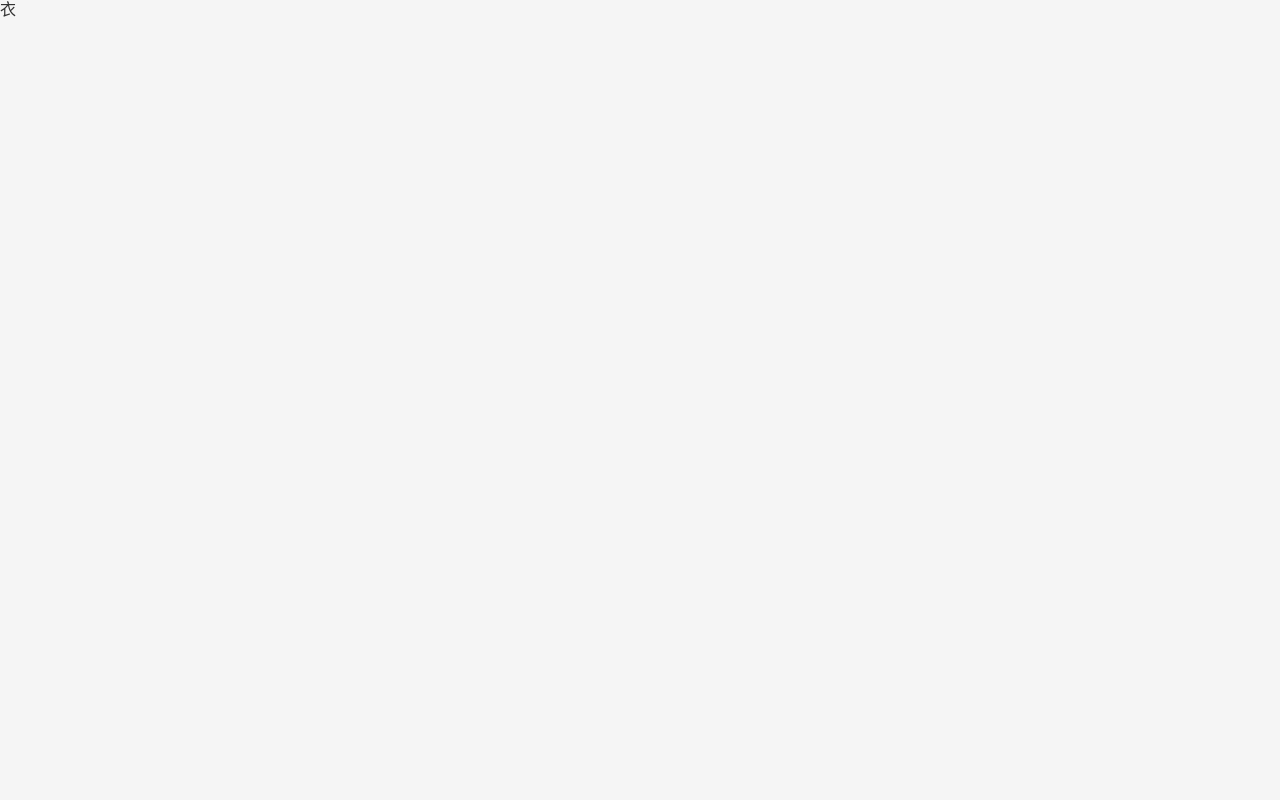
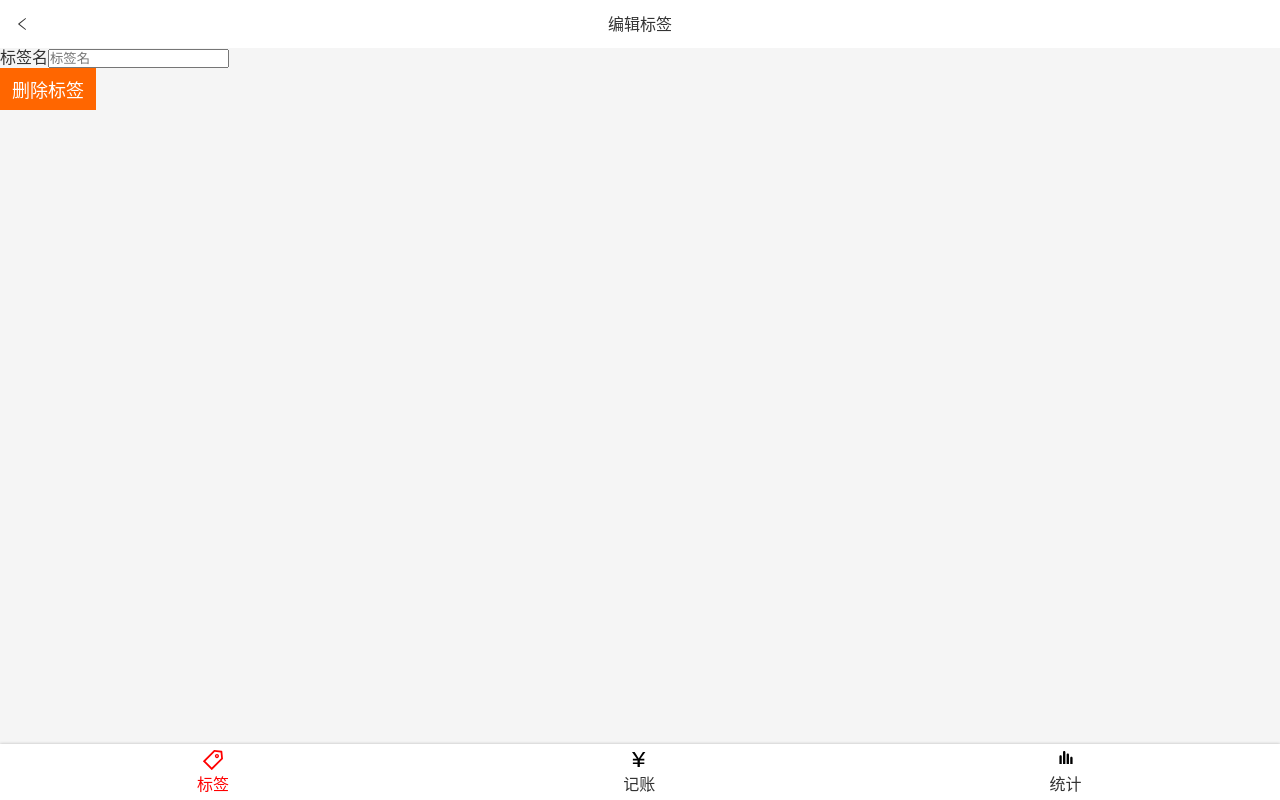
Before and after one commit to kywj/money-2, a React app: page /#/tags/1 in a window 1280 px wide. Built offline with nearby package versions, Linux system fonts and the light colour scheme.

Commit message:
创建 Button 组件

```diff
--- /dev/null
+++ b/src/components/Button.tsx
@@ -0,0 +1,12 @@
+import styled from "styled-components";
+
+const Button = styled.button`
+  font-size: 18px;
+  border: none;
+  padding: 8px 12px;
+  background: #f60;
+  border-radius: 4ppx;
+  color: white;
+`;
+
+export { Button };
--- a/src/components/Icon.tsx
+++ b/src/components/Icon.tsx
@@ -9,12 +9,12 @@
 }
 
 type Props = {
-  name: string;
+  name?: string;
 };
 const Icon = (props: Props) => {
   return (
     <svg className="icon">
-      <use xlinkHref={"#" + props.name} />
+      {props.name && <use xlinkHref={"#" + props.name} />}
     </svg>
   );
 };
--- a/src/views/Tag.tsx
+++ b/src/views/Tag.tsx
@@ -1,16 +1,46 @@
+import { Button } from "components/Button";
+import Icon from "components/Icon";
+import Layout from "components/Layout";
 import React from "react";
 import { useParams } from "react-router-dom";
+import styled from "styled-components";
 import { useTags } from "../useTags";
 
 type Params = {
   id: string;
 };
 
+const Topbar = styled.header`
+  display: flex;
+  justify-content: space-between;
+  align-items: center;
+  line-height: 20px;
+  padding: 14px;
+  background: white;
+`;
+
 const Tag: React.FC = () => {
   const { findTag } = useTags();
   let { id } = useParams<Params>();
   const tag = findTag(parseInt(id));
-  return <div>{tag.name}</div>;
+  return (
+    <Layout>
+      <Topbar>
+        <Icon name="left" />
+        <span>编辑标签</span>
+        <Icon />
+      </Topbar>
+      <div>
+        <label>
+          <span>标签名</span>
+          <input type="text" placeholder="标签名" />
+        </label>
+      </div>
+      <div>
+        <Button>删除标签</Button>
+      </div>
+    </Layout>
+  );
 };
 
 export { Tag };
--- a/src/views/Tags.tsx
+++ b/src/views/Tags.tsx
@@ -46,9 +46,7 @@
         {tags.map((tag) => (
           <li key={tag.id}>
             <Link to={"/tags/" + tag.id}>
-              <span className="oneLine">
-                {tag.id}:{tag.name}
-              </span>
+              <span className="oneLine">{tag.name}</span>
               <Icon name="right" />
             </Link>
           </li>
```
Also changed, not shown: src/icons/left.svg (added).
